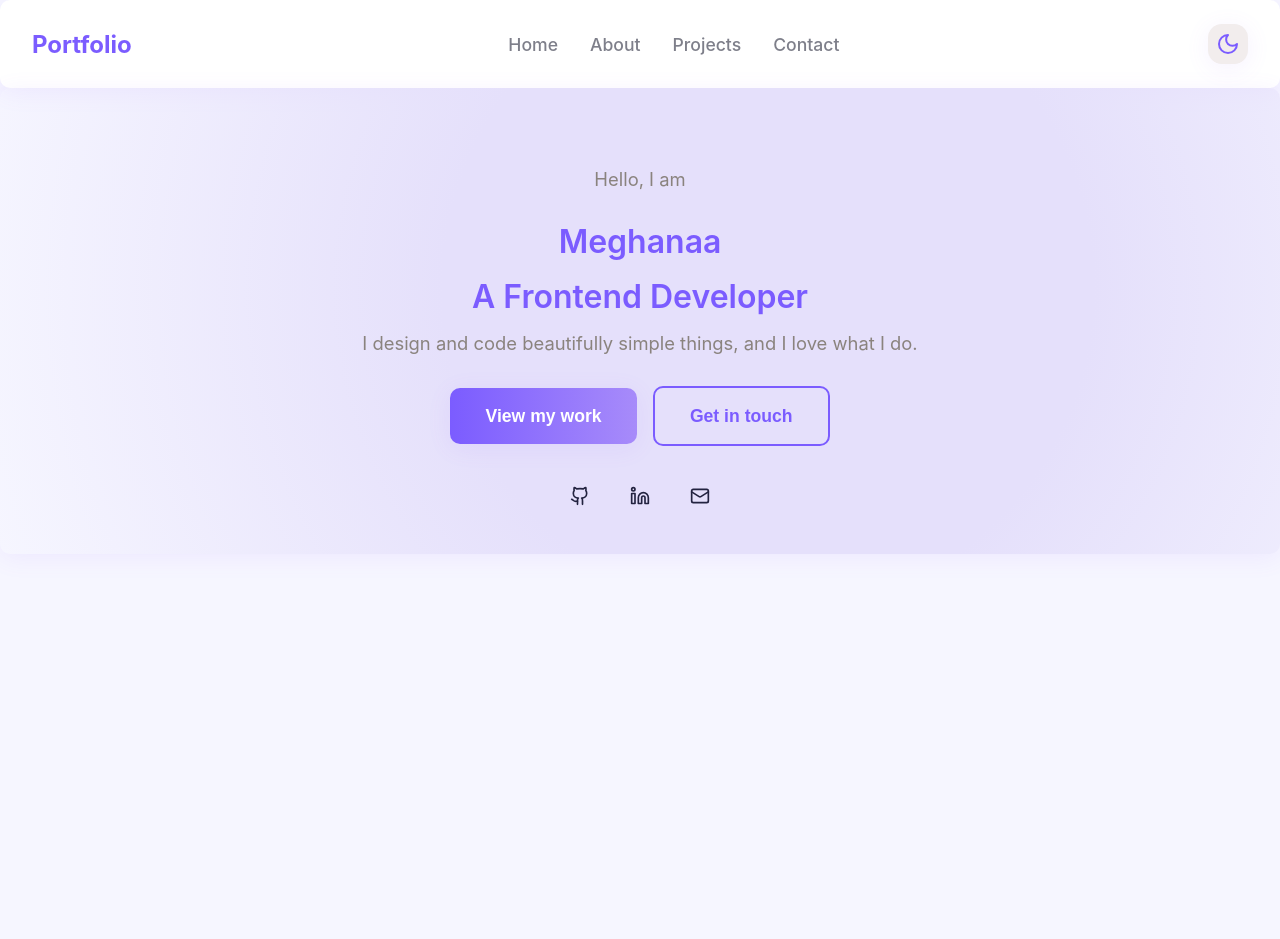
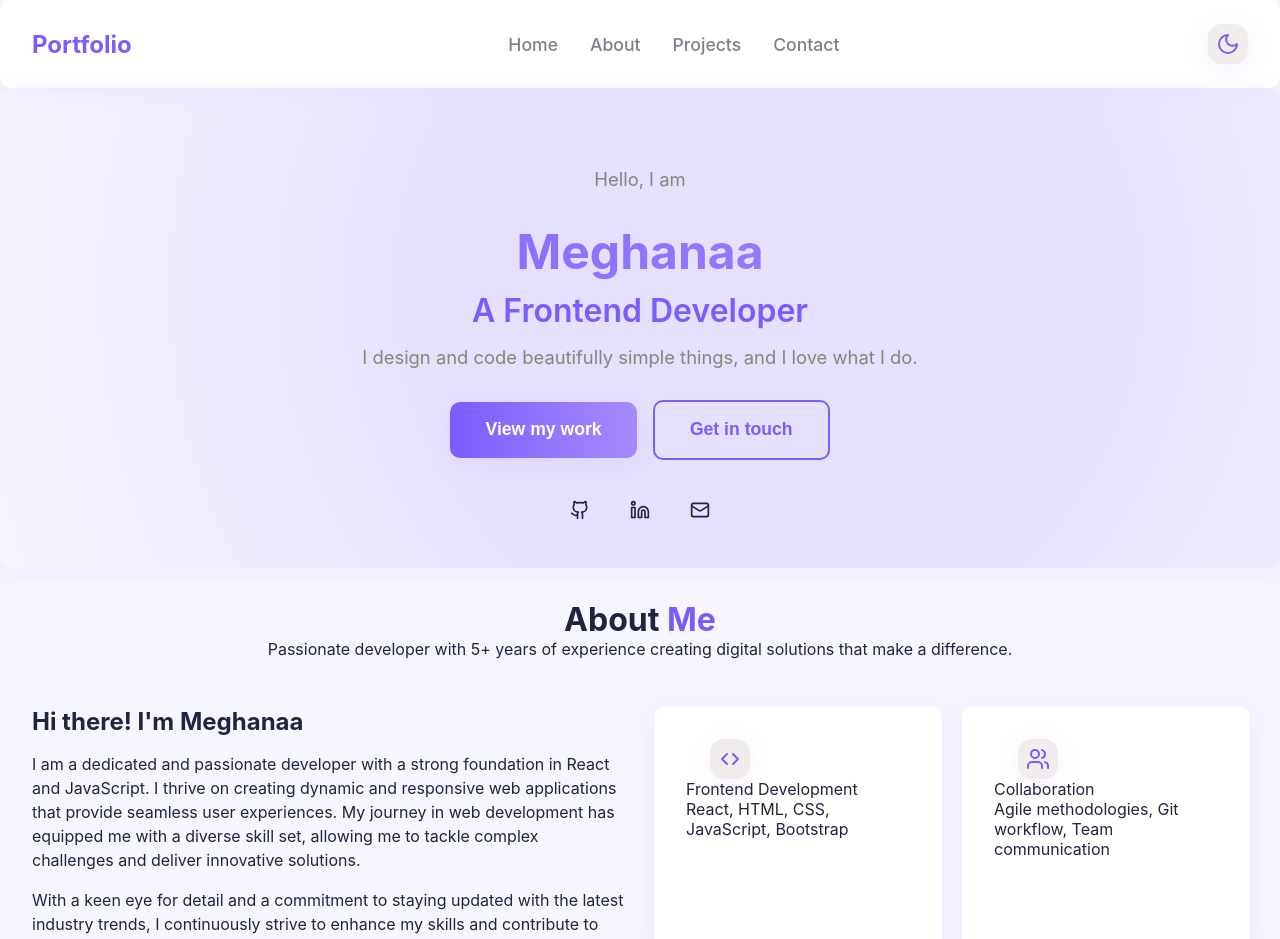
Before and after one commit to saiimeghanaa/My_Portfolio, a React (Vite) app in the folder my-portfolio/: page / in a window 1280 px wide. Shown: the top 939 px of the page. Before the commit the page ends 800 px from the top, so only its background shows below. Built offline with nearby package versions, Linux system fonts and the light colour scheme.

Commit message:
AboutMe Title and Cards Basic layout done

```diff
--- a/my-portfolio/package.json
+++ b/my-portfolio/package.json
@@ -10,7 +10,9 @@
     "preview": "vite preview"
   },
   "dependencies": {
+    "bootstrap": "^5.3.7",
     "react": "^19.1.1",
+    "react-bootstrap": "^2.10.10",
     "react-dom": "^19.1.1",
     "react-icons": "^5.5.0"
   },
--- a/my-portfolio/src/App.css
+++ b/my-portfolio/src/App.css
@@ -136,6 +136,8 @@ body.dark .hero {
   -webkit-background-clip: text;
   -webkit-text-fill-color: transparent;
   background-clip: text;
+  /* align-items: center; */
+  /* text-align: center; */
 }
 
 .hero-subtitle {
@@ -224,6 +226,25 @@ body.dark .button-outline:hover {
   fill: var(--primary);
 }
 
+.card-icon{
+   background: #f2eded;
+  border: 20px;
+  border-width: 2px;
+  padding: 8px;
+  height: 2.5rem;
+  width: 2.5rem;
+  align-items: center;
+  text-align: center;
+  /* border-color: red; */
+  border-radius: 14px;
+  box-shadow: var(--shadow);
+  cursor: pointer;
+  color: var(--primary);
+  margin-left: 1.5rem;
+  font-size: 1.5rem;
+  transition: color 0.2s;
+}
+
 /* ==== Footer ==== */
 .footer {
   background: var(--card-bg);
@@ -285,6 +306,64 @@ body.dark .button-outline:hover {
   }
 }
 
+/* ==== AboutMe ====  */
+.about-container {
+  padding: 2rem;
+}
+
+.about-header {
+  text-align: center;
+  margin-bottom: 3rem;
+}
+
+.about-header .highlight {
+  color: #7b5cf7; /* purple highlight like screenshot */
+}
+
+.about-main {
+  display: flex;
+  flex-wrap: wrap;
+  gap: 2rem;
+}
+
+/* Left column */
+.about-text {
+  flex: 1 1 45%;
+  min-width: 300px;
+}
+
+/* Right column: cards in grid */
+.about-cards {
+  flex: 1 1 45%;
+  display: grid;
+  grid-template-columns: repeat(auto-fill, minmax(200px, 1fr));
+  gap: 1.5rem;
+  justify-items: center;
+}
+
+/* Optional: style headings */
+.about-text h2 {
+  font-size: 1.5rem;
+  margin-bottom: 1rem;
+}
+
+.about-text p {
+  margin-bottom: 1rem;
+  line-height: 1.5;
+}
+
+/* Mobile responsiveness */
+@media (max-width: 768px) {
+  .about-main {
+    flex-direction: column;
+  }
+  .about-text, .about-cards {
+    flex: 1 1 100%;
+    text-align: center;
+  }
+}
+
+
 /* usage */
 /*  */
 /* useEffect(() => {
--- a/my-portfolio/src/App.jsx
+++ b/my-portfolio/src/App.jsx
@@ -4,6 +4,8 @@ import viteLogo from "/vite.svg";
 import "./App.css";
 import Navbar from "./components/common/Navbar.jsx";
 import IntroHome from "./components/common/IntroHome.jsx";
+import AboutMe from "./components/common/AboutMe.jsx";
+
 
 
 function App() {
@@ -11,7 +13,9 @@ function App() {
     <>
           <Navbar />
           <IntroHome />
-        </>
+          <AboutMe/>
+
+    </>
   );
 }
 export default App;
--- /dev/null
+++ b/my-portfolio/src/components/common/AboutMe.jsx
@@ -0,0 +1,52 @@
+import React from "react";
+import SkillsCard from "./Card.jsx";
+import { LuChevronsLeftRight, LuUsers } from "react-icons/lu";
+// import 'bootstrap/dist/css/bootstrap.min.css';
+
+export default function AboutMe() {
+  return (
+    <div className="about-container">
+        <div className="about-header">
+            <h1>
+            About <span className="highlight">Me</span>
+            </h1>
+            <p>
+            Passionate developer with 5+ years of experience creating digital
+            solutions that make a difference.
+            </p>
+        </div>
+
+        <div className="about-main">
+            <div className="about-text">
+            <h2>Hi there! I'm Meghanaa</h2>
+            <p>
+                I am a dedicated and passionate developer with a strong foundation
+                in React and JavaScript. I thrive on creating dynamic and responsive
+                web applications that provide seamless user experiences. My journey
+                in web development has equipped me with a diverse skill set,
+                allowing me to tackle complex challenges and deliver innovative
+                solutions.
+            </p>
+            <p>
+                With a keen eye for detail and a commitment to staying updated with
+                the latest industry trends, I continuously strive to enhance my
+                skills and contribute to impactful projects.
+            </p>
+            </div>
+
+            <div className="about-cards">
+                <SkillsCard
+                title="Frontend Development"
+                text="React, HTML, CSS, JavaScript, Bootstrap"
+                image={<LuChevronsLeftRight />}
+                />
+                <SkillsCard
+                title="Collaboration"
+                text="Agile methodologies, Git workflow, Team communication"
+                image={<LuUsers />}
+                />
+            </div>
+        </div>
+    </div>
+  );
+}
--- a/my-portfolio/src/components/common/Card.jsx
+++ b/my-portfolio/src/components/common/Card.jsx
@@ -0,0 +1,16 @@
+import button from 'react-bootstrap/Button';
+import Card from 'react-bootstrap/Card';
+
+export default function SkillsCard({text, title, image}) {
+  return (
+    <Card style={{ width: '18rem' }}>
+      {/* <Card.Img variant="top" src={image} /> */}
+      <Card.Body>
+        <div className="card-icon">{image}</div>
+        <Card.Title>{title}</Card.Title>
+        <Card.Text>{text}</Card.Text>
+
+      </Card.Body>
+    </Card>
+  );
+}
--- a/my-portfolio/src/components/common/IntroHome.jsx
+++ b/my-portfolio/src/components/common/IntroHome.jsx
@@ -9,7 +9,7 @@ function IntroHome() {
         <div className='hero'>
             <section>
             <p className='hero-description'>Hello, I am</p>
-            <p className='hero-subtitle'>Meghanaa</p>
+            <p className='hero-title'>Meghanaa</p>
             <p className='hero-subtitle'>A Frontend Developer</p>
             <p className='hero-description'>I design and code beautifully simple things, and I love what I do.</p>
             <button className='button-primary'>View my work </button>
--- a/my-portfolio/src/main.jsx
+++ b/my-portfolio/src/main.jsx
@@ -3,6 +3,7 @@ import { createRoot } from 'react-dom/client'
 import './index.css'
 import App from './App.jsx'
 import {ThemeProvider} from './components/common/ThemeProvider.jsx';
+
 
 createRoot(document.getElementById('root')).render(
   <StrictMode>
```
Also changed, not shown: 1 other file (tests, documents, lock files or other folders).
